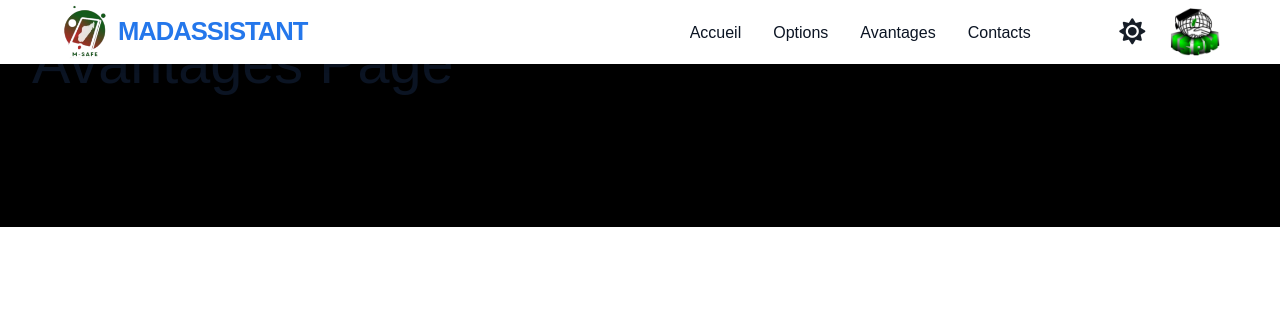
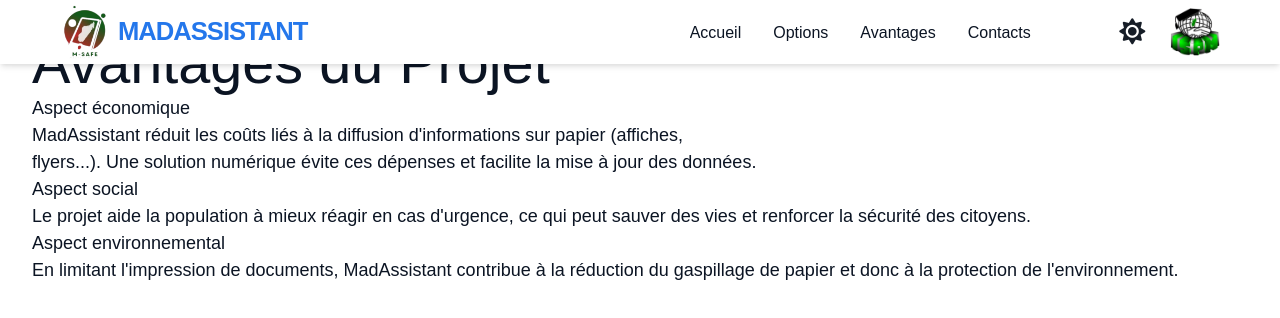
Before and after one commit to Anonyme-spy/MadAssistant-V2, a React (Vite) app: page /avantages in a window 1280 px wide. Shown: the top 318 px of the page. Built offline with nearby package versions, Linux system fonts and the light colour scheme.

Commit message:
className

```diff
--- a/src/App.jsx
+++ b/src/App.jsx
@@ -4,6 +4,7 @@ import { BrowserRouter as Router, Routes, Route } from "react-router-dom";
 import Home from "./Pages/Home.jsx";
 import NavBar from "./components/NavBar.jsx";
 import Contacts from "./Pages/Contacts.jsx";
+import Avantages from "./Pages/Avantages.jsx";
 
 function App() {
   return (
@@ -12,7 +13,7 @@ function App() {
       <Routes>
         <Route path="/" element={<Home />} />
         <Route path="/option" element={<h1>About Page</h1>} />
-        <Route path="/avantages" element={<h1>Avantages Page</h1>} />
+        <Route path="/avantages" element={<Avantages />} />
         <Route path="/contacts" element={<Contacts />} />
         <Route path="*" element={<h1>404 Not Found</h1>} />
       </Routes>
--- /dev/null
+++ b/src/Pages/Avantages.jsx
@@ -0,0 +1,23 @@
+function Avantages () {
+	return (<>
+			<h1>Avantages du Projet</h1>
+
+			<h2>Aspect économique</h2>
+
+			<p>MadAssistant réduit les coûts liés à la diffusion d'informations sur papier
+				(affiches, flyers...). Une solution numérique évite ces dépenses et facilite la mise à
+				jour des données.</p>
+			<h2>Aspect social</h2>
+
+			<p>Le projet aide la population à mieux réagir en cas d'urgence, ce qui peut sauver des
+				vies et renforcer la sécurité des citoyens.</p>
+
+			<h2>Aspect environnemental</h2>
+
+			<p>En limitant l'impression de documents, MadAssistant contribue à la réduction du
+				gaspillage de papier et donc à la protection de l'environnement.</p>
+		</>
+	)
+}
+
+export default Avantages
--- a/src/Pages/Contacts.jsx
+++ b/src/Pages/Contacts.jsx
@@ -18,7 +18,7 @@ const Contacts = () => {
 	}
 
 	return (
-		<section id="contact">
+		<section className="contact-body" id="contact">
 
 			<h1 className="section-header">Contact</h1>
 
@@ -94,7 +94,6 @@ const Contacts = () => {
 						</a>
 
 					</ul>
-					<hr/>
 
 					<div className="copyright">&copy;2025 MadAssistant - Tous droits réservés</div>
 
--- a/src/css/contacts.css
+++ b/src/css/contacts.css
@@ -1,8 +1,7 @@
-body {
+.contact-body {
     margin: 0;
-    padding: 0;
     background-color: #000;
-    padding-bottom: 100px;
+    padding: 0 0 100px;
 }
 
 #contact {
```
